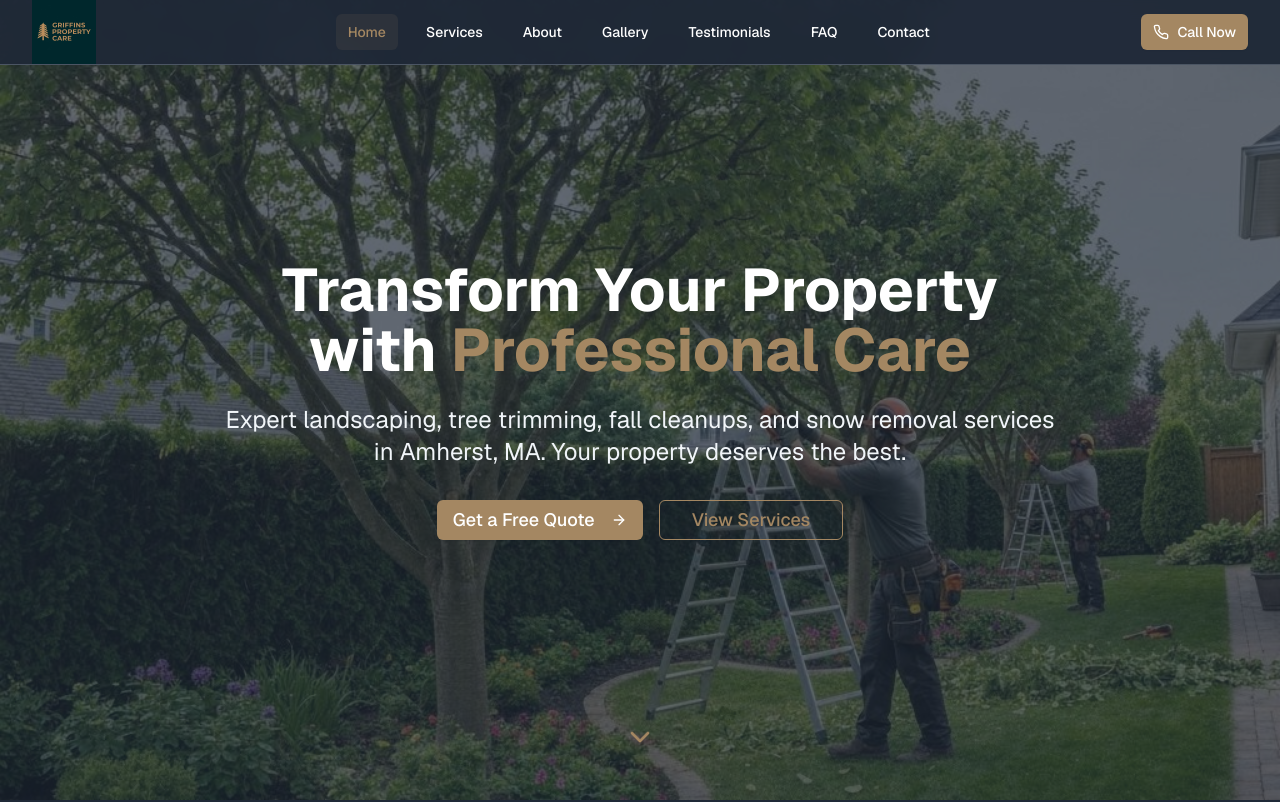
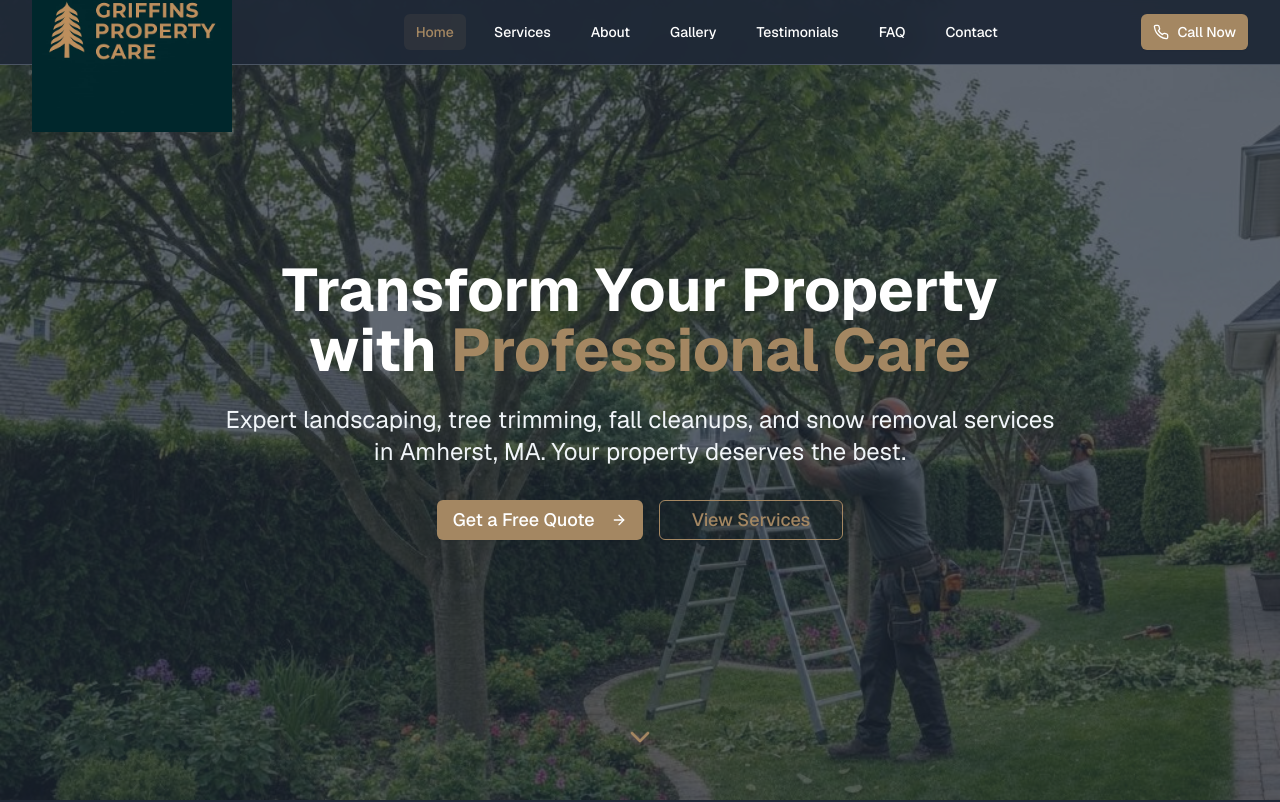
Before and after one commit to davisbryan595-lang/Griffin-property-care, a Next.js app: page / in a window 1280 px wide. Shown: the top 802 px of the page. Built offline with nearby package versions, Linux system fonts and the light colour scheme.

Commit message:
Update navbar.tsx

```diff
--- a/components/navbar.tsx
+++ b/components/navbar.tsx
@@ -55,17 +55,15 @@ export function Navbar() {
       <div className="max-w-7xl mx-auto px-4 sm:px-6 lg:px-8">
         <div className="flex justify-between items-center h-16">
           {/* Logo */}
-          <div className="h-16 flex items-center">
+<div className="h-16 flex items-center">
   <Image
     src="/logo.jpeg"
     alt="Griffin's Property Care Logo"
-    width={0}
-    height={0}
-    sizes="100vw"
-    className="h-full w-auto object-contain"
+    width={200}   // control width
+    height={64}   // match navbar height (h-16 = 64px)
+    className="object-cover"
   />
 </div>
-
           {/* Desktop Navigation */}
           <div className="hidden md:block">
             <div className="ml-10 flex items-baseline space-x-4">
```
